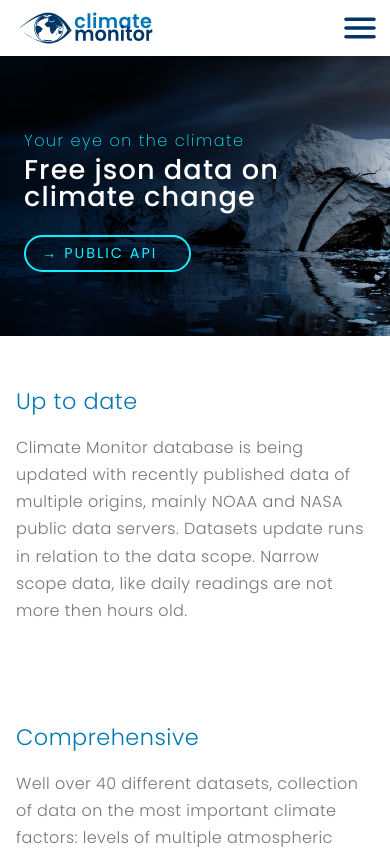
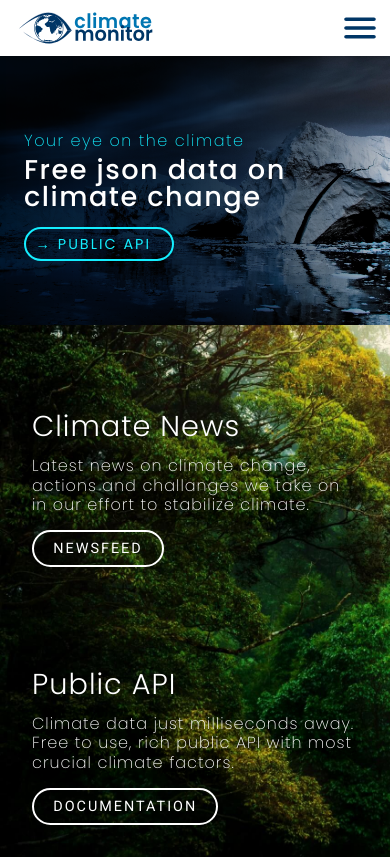
Before and after one commit to TomaszPietrzykowski/climate-monitor-nextjs, a Next.js app: page / in a window 390 px wide. Shown: the top 857 px of the page. Built offline with nearby package versions, Linux system fonts and the light colour scheme.

Commit message:
amazon media queries added

```diff
--- a/pages/index.js
+++ b/pages/index.js
@@ -11,8 +11,8 @@ const Index = () => {
     <Fragment>
       <Hero />
       {/* <LatestReadings /> */}
-      {/* <Amazon /> */}
-      <Description />
+      <Amazon />
+      {/* <Description /> */}
       {/* <GetInvolved /> */}
     </Fragment>
   )
--- a/src/components/home/Amazon.js
+++ b/src/components/home/Amazon.js
@@ -36,12 +36,15 @@ const useStyles = makeStyles((theme) => ({
   flexContainer: {
     display: "flex",
     justifyContent: "space-between",
-    minHeight: "60vh",
     alignItems: "center",
     padding: "12rem 0",
     [theme.breakpoints.down("md")]: {
+      padding: "6rem 1rem",
+    },
+    [theme.breakpoints.down("sm")]: {
       flexDirection: "column",
-      padding: "1rem",
+      alignItems: "flex-start",
+      padding: "1rem 2rem",
     },
   },
   tabLeft: {
@@ -51,10 +54,9 @@ const useStyles = makeStyles((theme) => ({
     textAlign: "left",
     alignItems: "flex-start",
     zIndex: 2,
-    [theme.breakpoints.down("md")]: {
+    [theme.breakpoints.down("sm")]: {
       marginLeft: 0,
-      marginTop: "6rem",
-      textAlign: "center",
+      marginTop: "4rem",
       alignItems: "flex-end",
     },
   },
@@ -65,12 +67,25 @@ const useStyles = makeStyles((theme) => ({
     textAlign: "right",
     alignItems: "flex-end",
     zIndex: 2,
-    [theme.breakpoints.down("md")]: {
+    [theme.breakpoints.down("sm")]: {
       marginRight: 0,
       marginTop: "6rem",
-      marginBottom: "6rem",
-      textAlign: "center",
+      marginBottom: "4rem",
+      textAlign: "left",
       alignItems: "flex-end",
+    },
+  },
+  title: {
+    fontSize: "2.8rem",
+    color: "white",
+    [theme.breakpoints.down("md")]: {
+      fontSize: "2.2rem",
+    },
+    [theme.breakpoints.down("sm")]: {
+      fontSize: "2.5rem",
+    },
+    [theme.breakpoints.down("xs")]: {
+      fontSize: "1.8rem",
     },
   },
   text: {
@@ -80,17 +95,25 @@ const useStyles = makeStyles((theme) => ({
     textShadow: "0px 0px 15px rgba(0, 0, 0, 1)",
     marginTop: "1rem",
     lineHeight: 1.5,
+    maxWidth: 400,
+    [theme.breakpoints.down("md")]: {
+      maxWidth: 300,
+      fontSize: "0.9rem",
+      fontWeight: 300,
+      marginTop: "0.5rem",
+    },
+    [theme.breakpoints.down("sm")]: {
+      fontSize: "1.1rem",
+      maxWidth: 350,
+      lineHeight: 1.2,
+      fontWeight: 200,
+      marginTop: "0.5rem",
+    },
     [theme.breakpoints.down("xs")]: {
-      fontSize: "0.9rem",
+      fontSize: "1rem",
     },
   },
-  title: {
-    fontSize: "2.8rem",
-    color: "white",
-    [theme.breakpoints.down("xs")]: {
-      fontSize: "1.6rem",
-    },
-  },
+
   btn: {
     ...theme.typography.tab,
     color: "white",
@@ -109,10 +132,21 @@ const useStyles = makeStyles((theme) => ({
       background: "white",
       transition: "all .2s ease",
     },
+    [theme.breakpoints.down("md")]: {
+      fontSize: "1rem",
+      padding: "0.4rem 2.5rem",
+      marginTop: "1.5rem",
+    },
+    [theme.breakpoints.down("sm")]: {
+      letterSpacing: 2,
+      marginTop: "1rem",
+      fontSize: "0.9rem",
+      fontWeight: 400,
+      padding: "0.25rem 2rem",
+      border: "2px solid",
+    },
     [theme.breakpoints.down("xs")]: {
-      padding: "0.2rem 1rem",
-      fontSize: "0.8rem",
-      fontWeight: 500,
+      padding: "0.25rem 1.2rem",
     },
   },
 }))
@@ -146,11 +180,8 @@ const Amazon = ({ setValue }) => {
                 <animated.div style={props} ref={ref1}>
                   <div className={classes.title}>Climate News</div>
                   <div className={classes.text}>
-                    Latest news on climate change,
-                    <br />
-                    actions and challanges we take on
-                    <br />
-                    in our effort to stabilize climate.
+                    Latest news on climate change, actions and challanges we
+                    take on in our effort to stabilize climate.
                   </div>
                   <Link href="/news">
                     <Button className={classes.btn} variant="outlined">
@@ -175,10 +206,8 @@ const Amazon = ({ setValue }) => {
                 <animated.div style={props} ref={ref2}>
                   <div className={classes.title}>Public API</div>
                   <div className={classes.text}>
-                    Climate data just milliseconds away.
-                    <br />
-                    Free to use, rich public API <br />
-                    with most crucial climate factors.
+                    Climate data just milliseconds away. Free to use, rich
+                    public API with most crucial climate factors.
                   </div>
                   <Link href="/public_api">
                     <Button className={classes.btn} variant="outlined">
--- a/src/components/home/Hero.js
+++ b/src/components/home/Hero.js
@@ -62,13 +62,12 @@ const useStyles = makeStyles((theme) => ({
     },
     [theme.breakpoints.down("sm")]: {
       marginBottom: 0,
-      letterSpacing: 1.2,
+      letterSpacing: 1.5,
       lineHeight: 1,
       fontSize: "2rem",
     },
     [theme.breakpoints.down("xs")]: {
       fontSize: "1.7rem",
-      letterSpacing: 1.1,
     },
   },
   subtitle: {
@@ -113,13 +112,16 @@ const useStyles = makeStyles((theme) => ({
     },
     [theme.breakpoints.down("sm")]: {
       letterSpacing: 2,
-      marginTop: "1.5rem",
+      marginTop: "1rem",
       fontSize: "0.9rem",
       fontWeight: 400,
       padding: "0.25rem 2rem 0.25rem 1rem",
       border: "2px solid",
       color: theme.palette.common.neonBlue,
       borderColor: theme.palette.common.neonBlue,
+    },
+    [theme.breakpoints.down("xs")]: {
+      padding: "0.2rem 1.3rem 0.15rem 0.6rem",
     },
   },
 }))
--- a/src/ui/Theme.js
+++ b/src/ui/Theme.js
@@ -137,7 +137,7 @@ export default createMuiTheme({
       xxs: 0,
       xs: 360,
       sm: 410,
-      md: 600,
+      md: 700,
       lg: 1000,
       xl: 1440,
     },
```
